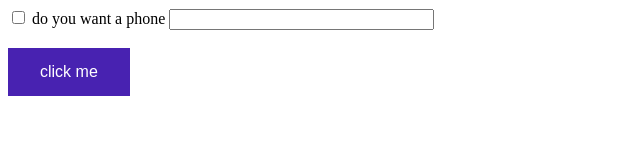
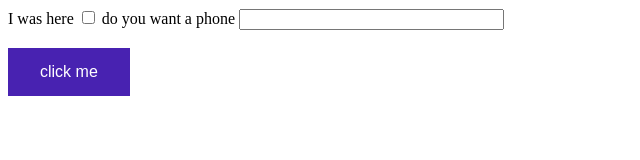
Before and after one commit to austin-coding/code, a plain HTML site: page index.html in a window 1280 px wide. Shown: the whole page, without its empty margins (0-640 px from the left). Drawn offline with Linux system fonts and the light colour scheme.

Commit message:
Changed some thing

```diff
--- a/index.html
+++ b/index.html
@@ -13,7 +13,7 @@
 
         }
     </script>
-
+I was here
 <style>
         #my_button {
             background-color: rgb(72, 34, 177);
```
